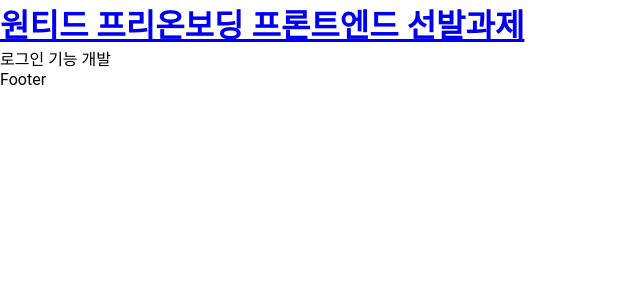
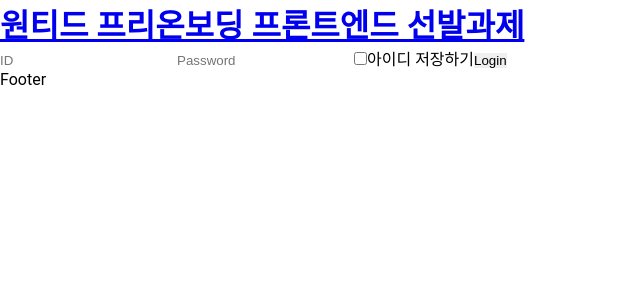
Before and after one commit to ukssss/TodoList-React, a React (Create React App) app: page /signin in a window 1280 px wide. Shown: the top 300 px of the page, without its empty margins (0-640 px from the left). Built offline with nearby package versions, Linux system fonts and the light colour scheme.

Commit message:
[feat] SignIn 마크업 완성

```diff
--- a/src/pages/signIn/signIn.jsx
+++ b/src/pages/signIn/signIn.jsx
@@ -1,5 +1,21 @@
 import React from 'react';
 
 export default function SignIn() {
-    return <div>로그인 기능 개발</div>;
+    return (
+        <>
+            <form method="post" id="signin-form">
+                <input type="text" name="userID" placeholder="ID" />
+                <input
+                    type="password"
+                    name="userPassword"
+                    placeholder="Password"
+                />
+                <label htmlFor="remember">
+                    <input type="checkbox" id="remember" />
+                    아이디 저장하기
+                </label>
+                <input type="submit" value="Login" />
+            </form>
+        </>
+    );
 }
```
